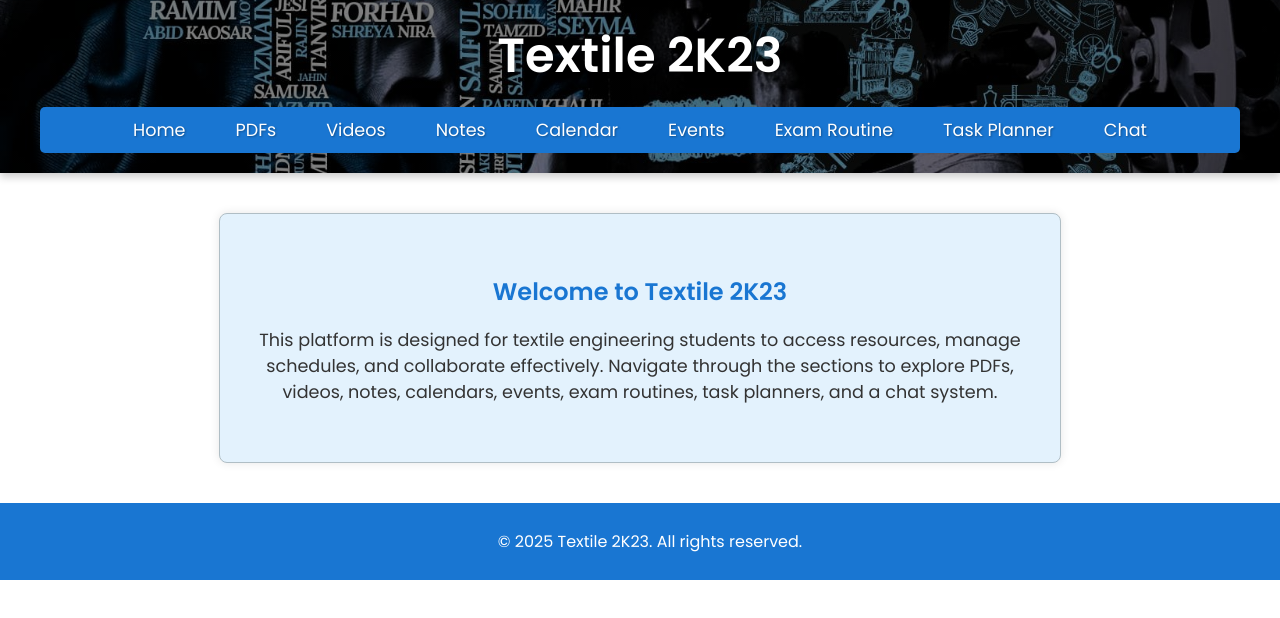
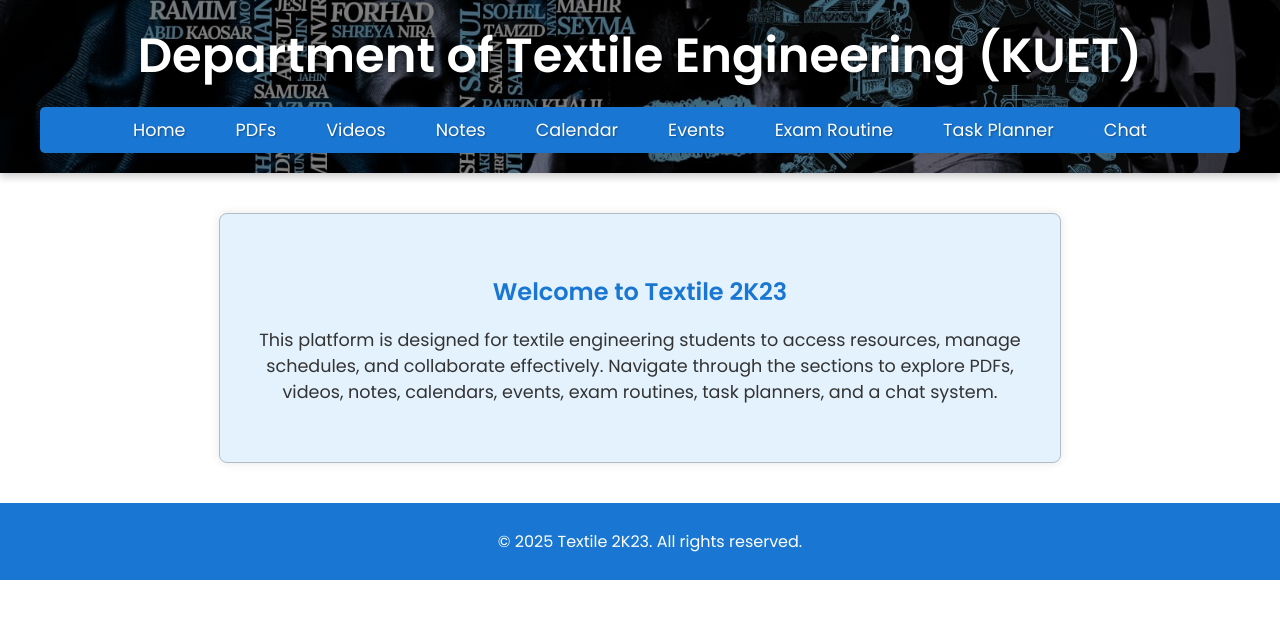
Before and after one commit to deathseeker2304/textile-frontend, a plain HTML site: page index.html in a window 1280 px wide. Drawn offline with Linux system fonts and the light colour scheme.

Commit message:
Update index.html

```diff
--- a/index.html
+++ b/index.html
@@ -10,7 +10,7 @@
 <body>
     <header class="header-container">
         <div class="header-content">
-            <h1>Textile 2K23</h1>
+            <h1><h1>Department of Textile Engineering (KUET)</h1></h1>
             <nav>
                 <ul class="nav-list">
                     <li><a href="index.html">Home</a></li>
```
